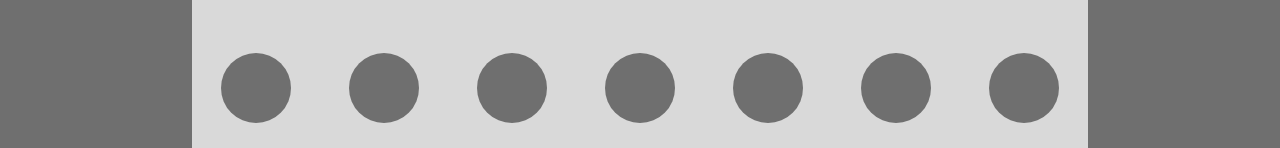
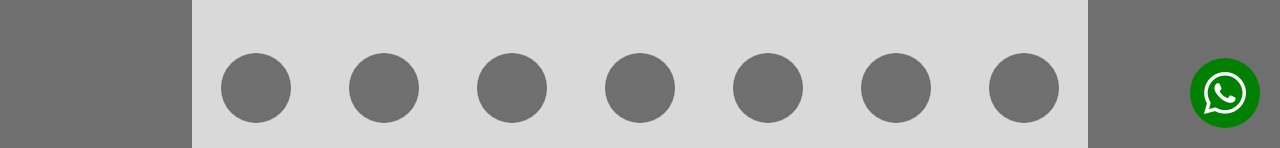
Before and after one commit to SavioVitorAlves/catalogo, a React (Create React App) app: page / in a window 1280 px wide. Shown: the part 652-800 px from the top of the page. Built offline with nearby package versions, Linux system fonts and the light colour scheme.

Commit message:
refactor: update config

```diff
--- a/public/index.html
+++ b/public/index.html
@@ -31,11 +31,14 @@
     <!-- Links do fontawesome-->
     <script src="https://kit.fontawesome.com/9acc1792be.js" crossorigin="anonymous"></script>
 
-    <title>React App</title>
+    <title>Catalogo</title>
   </head>
   <body>
     <noscript>You need to enable JavaScript to run this app.</noscript>
     <div id="root"></div>
+    <div class="icon_whatsapp">
+      <a href="https://api.whatsapp.com/send?phone=5563991080174" target='_blank'><i class="fa-brands fa-whatsapp fa-xl" style="color: #ffffff;"></i></a>
+    </div>
     <!--
       This HTML file is a template.
       If you open it directly in the browser, you will see an empty page.
--- a/src/index.css
+++ b/src/index.css
@@ -7,3 +7,20 @@
 body{
   background-color: #6f6f6f;
 }
+.icon_whatsapp {
+  background-color: green;
+  height: 70px;
+  width: 70px;
+  border-radius: 50%;
+  position: fixed;
+  bottom: 20px;
+  right: 20px;
+  z-index: 1000;
+}
+.icon_whatsapp a{
+  font-size: 2rem;
+  position: absolute;
+  top: 50%;
+  left: 50%;
+  transform: translate(-50%, -50%);
+}
```
